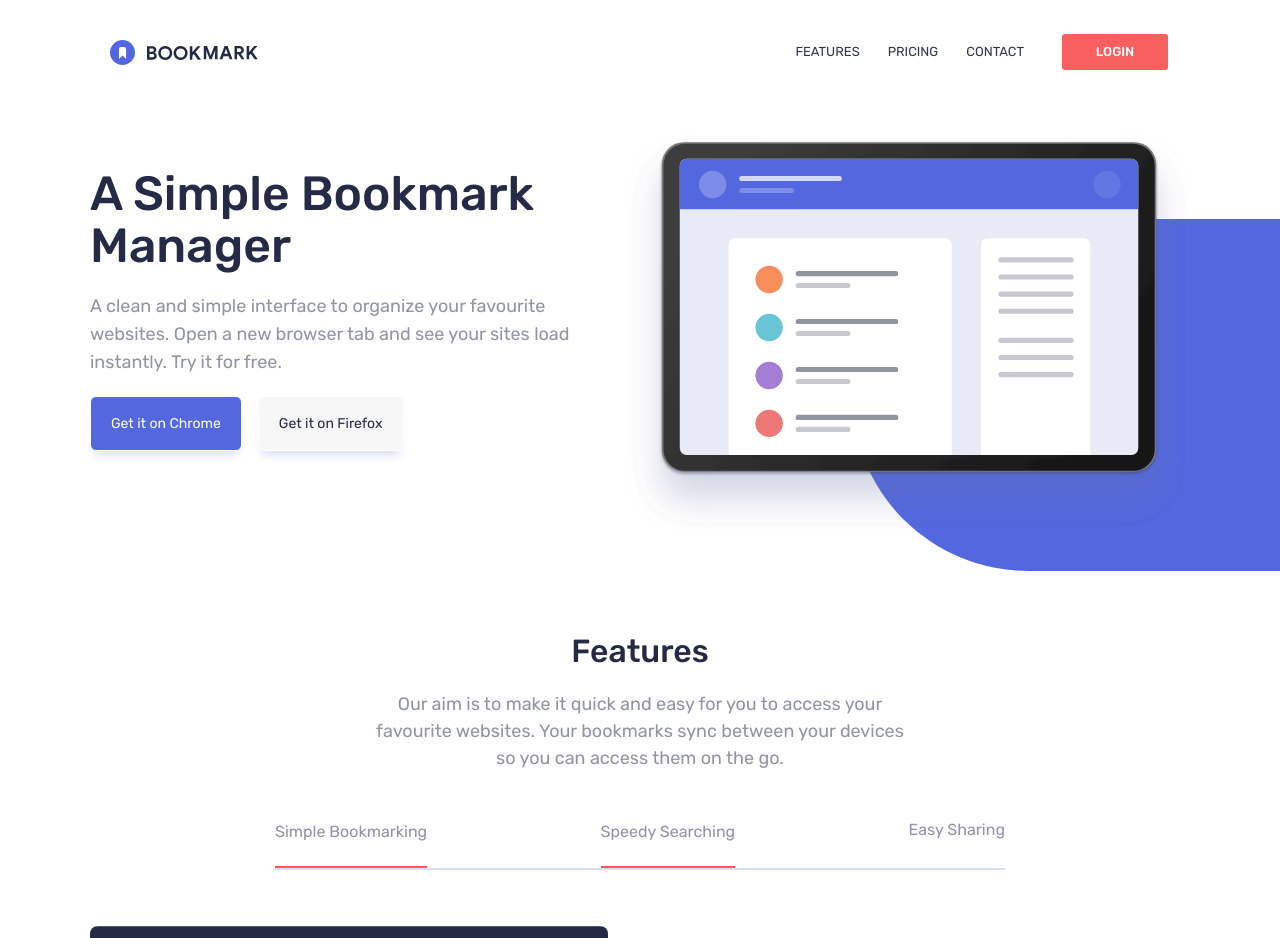
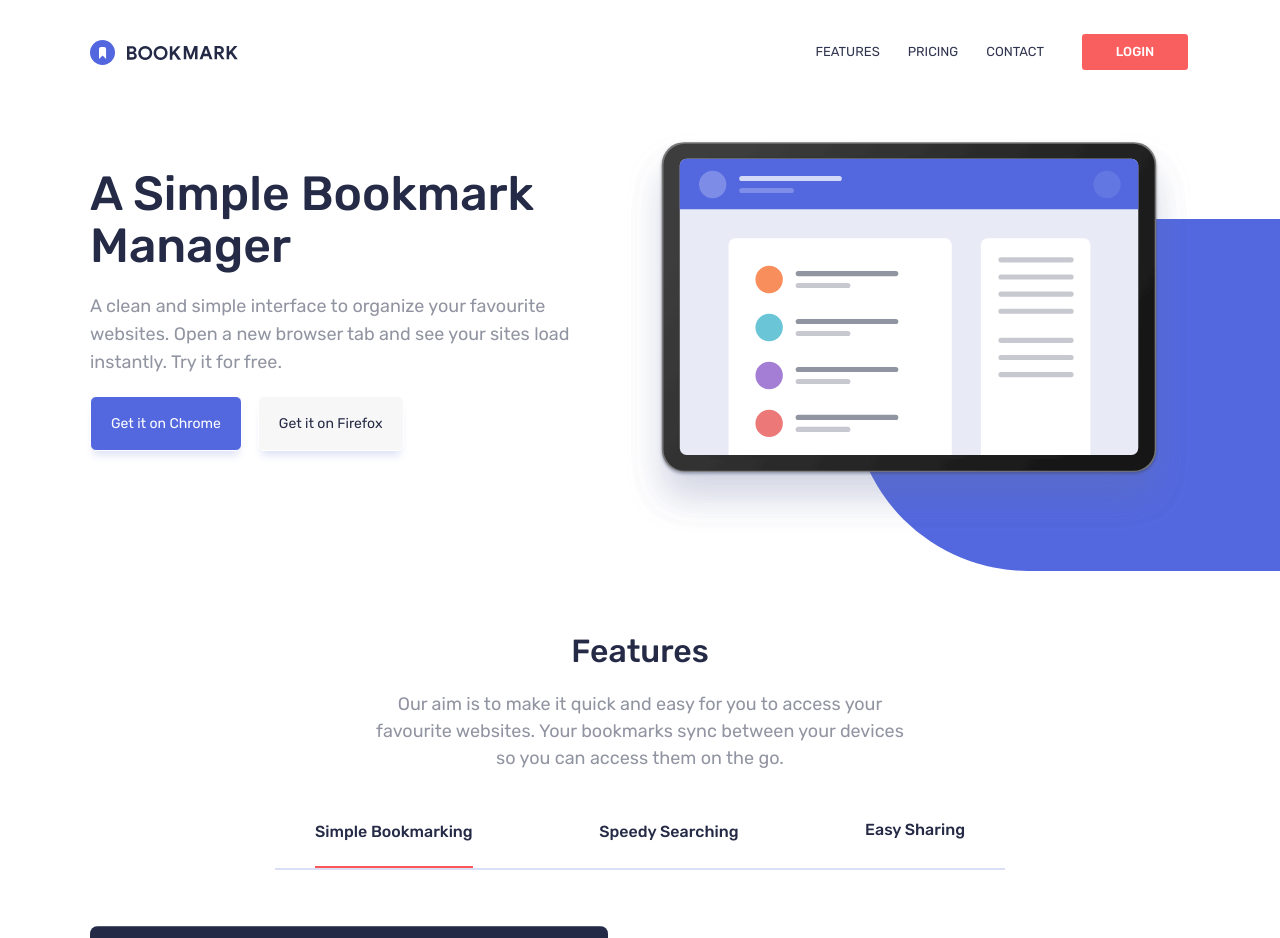
Before and after one commit to chiamaka28/fem-bookmark-landing-page, a Next.js app: page / in a window 1280 px wide. Shown: the top 938 px of the page. Built offline with nearby package versions, Linux system fonts and the light colour scheme.

Commit message:
added form validation and added styles to the slides

```diff
--- a/src/components/Cta/index.tsx
+++ b/src/components/Cta/index.tsx
@@ -1,4 +1,5 @@
 'use client';
+import { Divide } from 'lucide-react';
 import React, { useState } from 'react';
 
 const Cta = () => {
@@ -34,18 +35,30 @@ const Cta = () => {
         </h3>
         <form
           onSubmit={handleSubmit}
-          className='flex flex-col md:flex-row md:justify-center items-center font-medium   gap-4'
+          className='flex flex-col items-center md:flex-row md:justify-center md:items-start font-medium  gap-4'
         >
+          <div
+            className={`w-full max-w-[311px] md:flex md:flex-col md:justify-center md:items-center  ${
+              error ? 'bg-soft-red rounded-[5px]' : ''
+            }`}
+          >
+            <div className='relative w-full'>
               <input
                 type='text'
                 placeholder='Enter your email address'
                 id='email'
                 value={email}
                 onChange={(e) => setEmail(e.target.value)}
-            className={`w-full h-12 max-w-[311px] rounded-[5px] px-6 text-sm outline-none border border-white text-dark-blue ${
-              error ? 'border-soft-red' : ''
-            } `}
+                className={`w-full h-12  rounded-[5px] px-6 text-sm outline-none
+                  ${error ? 'border-[3px] border-soft-red text-soft-red' : ''}`}
               />
+            </div>
+            {error && (
+              <span className='text-white text-[10px] text-left self-start bg-soft-red  py-1 px-2  italic'>
+                {error}
+              </span>
+            )}
+          </div>
           <button className='w-full h-12 max-w-[311px] md:w-[130px] text-sm rounded-[5px] bg-soft-red border border-soft-red hover:text-soft-red hover:bg-white hover:border-soft-red transition-all duration-300'>
             Contact Us
           </button>
--- a/src/components/Header.tsx/index.tsx
+++ b/src/components/Header.tsx/index.tsx
@@ -2,7 +2,7 @@ import React from 'react';
 
 const Header = () => {
   return (
-    <header className='w-[90%] md:flex md:justify-between md:flex-row-reverse md:max-w-[1100px] md:mx-auto'>
+    <header className='w-[90%] md:flex md:justify-between md:flex-row-reverse md:max-w-[1100px] mx-auto'>
       <div className='relative flex justify-center items-center mt-10 md:mt-0 '>
         <div className="after:absolute after:top-1/4  after:w-[80%] after:-right-[20%] md:after:w-[600px]  lg:after:w-[900px] md:after:-right-full after:h-[11.5rem] md:after:h-[260px] lg:after:h-[352px] after:content-[''] after:bg-soft-blue after:bg-[length:200%] after:rounded-l-[316px] after:z-[-1000]"></div>
         <img
--- a/src/components/Main/index.tsx
+++ b/src/components/Main/index.tsx
@@ -40,34 +40,50 @@ const Main = () => {
         </p>
       </div>
       <div className='w-[90%] mx-auto'>
-        <div className=' text-grayish-blue flex flex-col  md:flex-row md:w-[730px] md:mx-auto  items-stretch justify-center md:justify-between border-t-2 border-b-2 border-light-blue md:border-t-0  md:mt-5 '>
-          <div className=' flex justify-center items-center'>
+        <div className=' text-grayish-blue flex flex-col  md:flex-row md:w-[730px] md:mx-auto  items-stretch justify-center md:justify-between border-t-2 border-b-2 border-light-blue md:border-t-0  md:mt-5 md:px-10'>
+          <div className=' flex justify-center items-stretch md:items-center'>
             <button
               onClick={handleButton1Click}
-              className=' py-4 md:pt-3 md:pb-6 hover:text-soft-red md:h-full relative'
+              className=' py-4 md:pt-3 md:pb-6 font-medium text-dark-blue hover:text-soft-red md:h-full relative'
             >
               Simple Bookmarking
-              <div
-                className='after:absolute after:content-[""] after:bottom-0 after:left-0
-               md:after:left-0 after:w-full after:h-[2px] after:bg-soft-red'
-              ></div>
+              {activeButton === 1 && (
+                <div
+                  className='after:absolute after:content-[""] after:bottom-0 after:left-0
+               md:after:left-0 after:w-full  after:h-[2px] after:bg-soft-red'
+                ></div>
+              )}
             </button>
           </div>
-          <div className=' flex justify-center items-center'>
+          <div className='border-t-2  border-light-blue md:border-none flex justify-center items-stretch md:items-center'>
             <button
               onClick={handleButton2Click}
-              className='border-t-2  border-w-full border-light-blue md:border-none py-4 md:pt-3 md:pb-6 hover:text-soft-red  md:h-full relative'
+              className=' py-4 md:pt-3 md:pb-6 font-medium text-dark-blue hover:text-soft-red  md:h-full relative'
             >
               Speedy Searching
-              <div className='md:after:absolute md:after:content-[""] md:after:bottom-0 md:after:left-0 md:after:w-full md:after:h-[2px] md:after:bg-soft-red'></div>
+              {activeButton === 2 && (
+                <div
+                  className='after:absolute after:content-[""] after:bottom-0 after:left-0
+               md:after:left-0 after:w-full  after:h-[2px] after:bg-soft-red'
+                ></div>
+              )}
             </button>
           </div>
-          <button
-            onClick={handleButton3Click}
-            className='border-t-2  border-light-blue md:border-none pt-2 pb-6 hover:text-soft-red'
-          >
-            Easy Sharing
-          </button>
+          <div className='border-t-2  border-light-blue md:border-none flex justify-center items-stretch md:items-center'>
+            <button
+              onClick={handleButton3Click}
+              className=' pt-2 pb-6 font-medium text-dark-blue
+               hover:text-soft-red md:h-full relative'
+            >
+              Easy Sharing
+              {activeButton === 3 && (
+                <div
+                  className='after:absolute after:content-[""] after:bottom-0 after:left-0
+               md:after:left-0 after:w-full after:h-[2px] after:bg-soft-red'
+                ></div>
+              )}
+            </button>
+          </div>
         </div>
       </div>
 
--- a/src/components/Navbar/index.tsx
+++ b/src/components/Navbar/index.tsx
@@ -13,7 +13,7 @@ const Navbar = () => {
   }, [isOpen]);
 
   return (
-    <div className='flex justify-between items-center md:w-full py-6  px-5  md:max-w-[1100px] md:mx-auto'>
+    <div className='flex justify-between items-center md:w-full py-6  px-5 lg:px-0  md:max-w-[1100px] md:mx-auto'>
       <a href=''>
         <img src='/logo-bookmark.svg' alt='' />
       </a>
```
Lines whose indentation alone changed are shown as unchanged.
